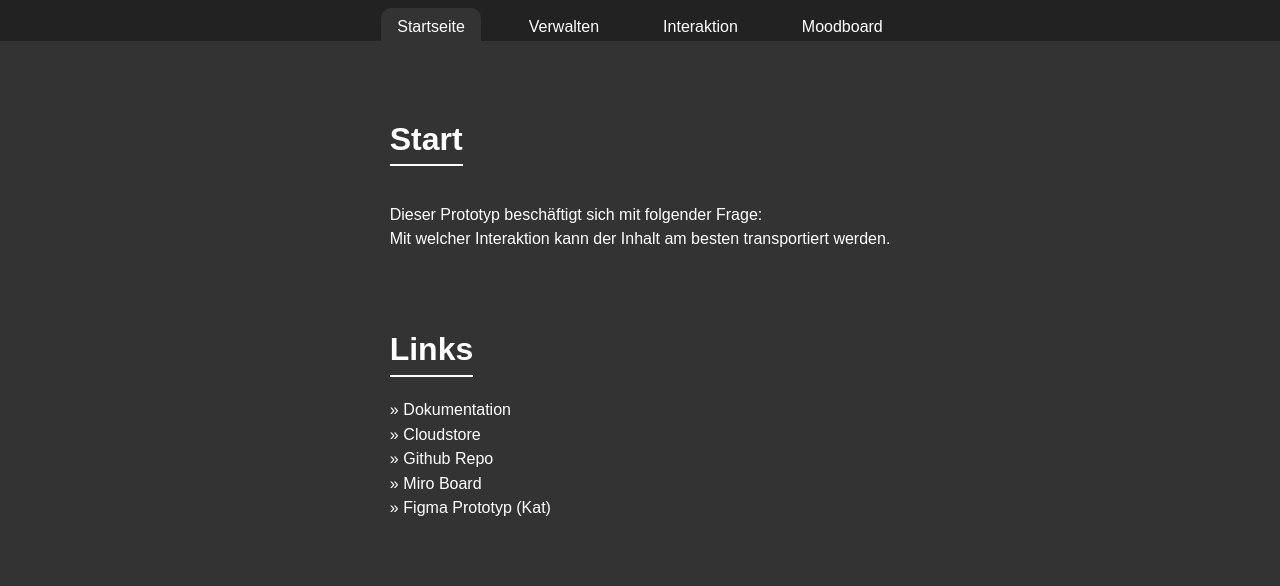
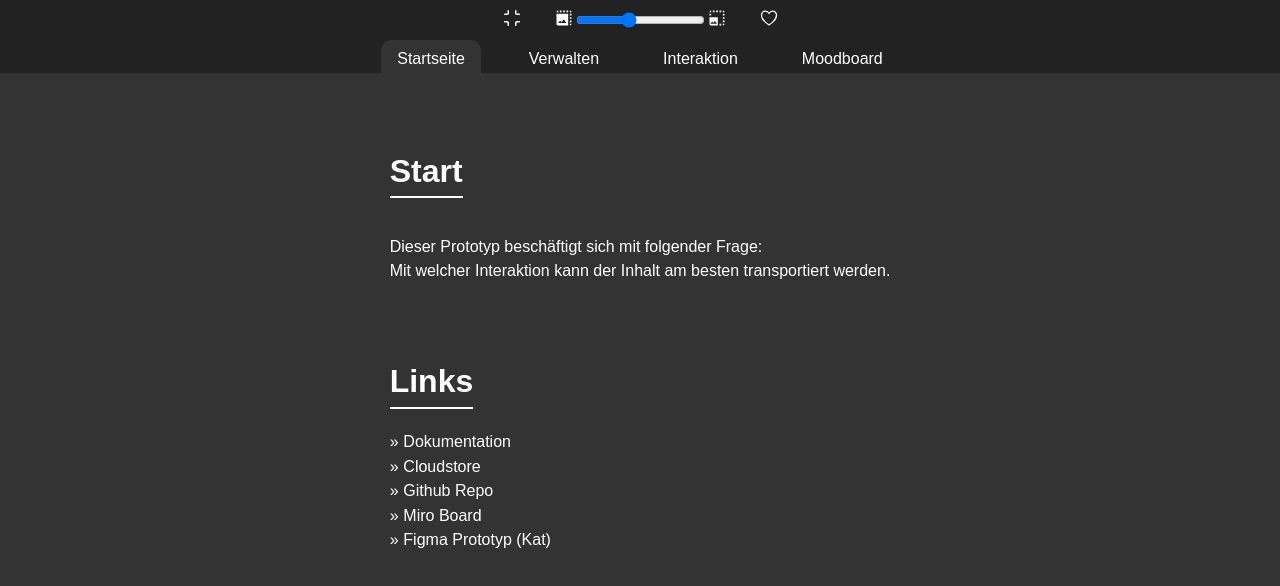
Before and after one commit to ziegenhagel/apollon, a Nuxt app: page / in a window 1280 px wide. Shown: the top 586 px of the page. Built offline with nearby package versions, Linux system fonts and the light colour scheme.

Commit message:
zoom with :key for re-render

```diff
--- a/app.vue
+++ b/app.vue
@@ -1,16 +1,19 @@
 <template>
-  <div :class="'page page-'+route.path.substring(1)" :key="route.path">
+  <div :class="'page page-'+route.path.substring(1)+' object-fit-'+toolbar.objectFit"
+       :key="route.path">
     <NavBar/>
+    <Gallery :key="toolbar.columns" v-if="route.path == '/gallery' || route.path == '/interaction'" :assets="assets"/>
+    <Preview :key="toolbar.columns" v-if="route.path == '/interaction'"/>
+    <Moodboard v-if="route.path == '/moodboard'"/>
     <Start v-if="route.path == '/'"/>
-    <Gallery v-if="route.path == '/gallery' || route.path == '/interaction'" :assets="assets"/>
-    <Preview v-if="route.path == '/interaction'"/>
-    <Moodboard v-if="route.path == '/moodboard'"/>
   </div>
 </template>
 
 <script setup>
 const assets = useAssets();
 const route = useRoute();
+const toolbar = useToolbar()
+const toolbar_columns = computed(() => toolbar.value.columns)
 </script>
 
 <style>
@@ -23,4 +26,8 @@ body, html {
   color: #fff;
   font-family: "Apple Braille", sans-serif;
 }
+
+.gallery {
+  grid-template-columns: repeat(v-bind('toolbar_columns'), 1fr);
+}
 </style>
--- a/assets/css/main.css
+++ b/assets/css/main.css
@@ -21,7 +21,7 @@
 }
 
 .page-interaction .gallery {
-    grid-template-columns: repeat(5, 1fr);
+    /* grid-template-columns: repeat(5, 1fr); */
 }
 
 
@@ -52,12 +52,17 @@
     transition: .3s;
 }
 
-.asset .object > * {
+.object-fit-contain .asset .object > * {
     object-fit: contain;
 }
 
+.object-fit-cover .asset .object > * {
+    object-fit: cover;
+}
+
+
 .cover .asset .object > * {
-    object-fit: cover   ;
+    object-fit: cover;
 }
 
 .asset .caption {
--- a/components/gallery.vue
+++ b/components/gallery.vue
@@ -1,14 +1,38 @@
 <template>
   <div class="gallery">
     <GalleryAsset @click="selectAsset(asset)" v-for="asset in assets" :asset="asset"
-                  :class="{selected: selectedAsset?.id == asset.id}"/>
+                  :class="{selected: isSelected(asset)}"/>
   </div>
 </template>
 
 <script lang="ts" setup>
-const selectedAsset = useState<Asset | null>('asset');
+const selectedAssets = computed(() => {
+  return props.assets.filter(asset => asset.selected);
+});
+
 const selectAsset = (asset: Asset) => {
-  selectedAsset.value = asset;
+
+
+  // if shift is pressed, select all assets between the last selected asset and the current asset
+  if (event.shiftKey && selectedAssets.value.length > 0) {
+    const lastSelectedAsset = selectedAssets.value[selectedAssets.value.length - 1];
+    const lastSelectedAssetIndex = props.assets.indexOf(lastSelectedAsset);
+    const currentAssetIndex = props.assets.indexOf(asset);
+    const start = Math.min(lastSelectedAssetIndex, currentAssetIndex);
+    const end = Math.max(lastSelectedAssetIndex, currentAssetIndex);
+    for (let i = start; i <= end; i++) {
+      props.assets[i].selected = true;
+    }
+  } else if (event.altKey) {
+    asset.selected = !asset.selected;
+  } else {
+    props.assets.forEach(asset => asset.selected = false);
+    asset.selected = true;
+  }
+};
+
+const isSelected = (asset: Asset) => {
+  return selectedAssets.value.includes(asset);
 };
 
 const props = defineProps<{
--- a/components/nav/bar.vue
+++ b/components/nav/bar.vue
@@ -1,7 +1,70 @@
-<script lang="ts" setup></script>
+<script lang="ts" setup>
+const toolbar = useToolbar()
+
+const toggleObjectFit = () => {
+  console.log(toolbar.value)
+  if (toolbar.value.objectFit == 'cover')
+    toolbar.value.objectFit = 'contain'
+  else
+    toolbar.value.objectFit = 'cover'
+}
+
+const favoriteSelected = () => {
+  if (!selectedAssets.value.length) return
+  if (selectedAssets.value.filter(asset => !asset.favorite).length) {
+    selectedAssets.value.map(asset => asset.favorite = true);
+  } else {
+    selectedAssets.value.map(asset => asset.favorite = false);
+  }
+}
+
+const assets = useState('assets')
+const selectedAssets = computed(() => {
+  return assets.value.filter(asset => asset.selected);
+});
+
+</script>
 
 <template>
-  <nav>
+  <nav id="toolbar">
+    <li @click="toggleObjectFit()">
+      <svg v-if="toolbar.objectFit == 'contain'" xmlns="http://www.w3.org/2000/svg" width="32" height="32"
+           viewBox="0 0 20 20">
+        <path fill="currentColor"
+              d="M3 5.25A2.25 2.25 0 0 1 5.25 3h1.865a.75.75 0 1 1 0 1.5H5.25a.75.75 0 0 0-.75.75v1.865a.75.75 0 1 1-1.5 0V5.25Zm9.135-1.5a.75.75 0 0 1 .75-.75h1.865A2.25 2.25 0 0 1 17 5.25v1.865a.75.75 0 0 1-1.5 0V5.25a.75.75 0 0 0-.75-.75h-1.865a.75.75 0 0 1-.75-.75ZM3.75 12.135a.75.75 0 0 1 .75.75v1.865c0 .414.336.75.75.75h1.865a.75.75 0 0 1 0 1.5H5.25A2.25 2.25 0 0 1 3 14.75v-1.865a.75.75 0 0 1 .75-.75Zm12.5 0a.75.75 0 0 1 .75.75v1.865A2.25 2.25 0 0 1 14.75 17h-1.865a.75.75 0 0 1 0-1.5h1.865a.75.75 0 0 0 .75-.75v-1.865a.75.75 0 0 1 .75-.75Z"/>
+      </svg>
+      <svg v-else xmlns="http://www.w3.org/2000/svg" width="32" height="32" viewBox="0 0 20 20">
+        <path fill="currentColor"
+              d="M15 5.5a.5.5 0 0 1-.5-.5V2.75a.75.75 0 0 0-1.5 0V5a2 2 0 0 0 2 2h2.25a.75.75 0 0 0 0-1.5H15ZM5.5 15a.5.5 0 0 0-.5-.5H2.75a.75.75 0 0 1 0-1.5H5a2 2 0 0 1 2 2v2.25a.75.75 0 0 1-1.5 0V15Zm9 0a.5.5 0 0 1 .5-.5h2.25a.75.75 0 0 0 0-1.5H15a2 2 0 0 0-2 2v2.25a.75.75 0 0 0 1.5 0V15Zm-9-10a.5.5 0 0 1-.5.5H2.75a.75.75 0 0 0 0 1.5H5a2 2 0 0 0 2-2V2.75a.75.75 0 0 0-1.5 0V5Z"/>
+      </svg>
+    </li>
+    <li>
+      <svg xmlns="http://www.w3.org/2000/svg" width="32" height="32" viewBox="0 0 24 24">
+        <path fill="currentColor"
+              d="M5 21q-.825 0-1.413-.588T3 19V7h14v14H5Zm14 0v-2h2q0 .825-.588 1.413T19 21ZM5 18h10l-3.4-4.5L9 17l-1.6-2.15L5 18Zm14-1v-2h2v2h-2Zm0-4v-2h2v2h-2Zm0-4V7h2v2h-2ZM3 5q0-.825.588-1.413T5 3v2H3Zm4 0V3h2v2H7Zm4 0V3h2v2h-2Zm4 0V3h2v2h-2Zm4 0V3q.825 0 1.413.588T21 5h-2Z"/>
+      </svg>
+      <input type="range" min="3" max="8" v-model="toolbar.columns"/>
+      <svg xmlns="http://www.w3.org/2000/svg" width="32" height="32" viewBox="0 0 24 24">
+        <path fill="currentColor"
+              d="M5 21q-.825 0-1.413-.588T3 19v-8h10v10H5Zm10 0v-2h2v2h-2Zm4 0v-2h2q0 .825-.588 1.413T19 21ZM4 19h8l-2.6-3.5L7.5 18l-1.4-1.85L4 19Zm15-2v-2h2v2h-2Zm0-4v-2h2v2h-2ZM3 9V7h2v2H3Zm16 0V7h2v2h-2ZM3 5q0-.825.588-1.413T5 3v2H3Zm4 0V3h2v2H7Zm4 0V3h2v2h-2Zm4 0V3h2v2h-2Zm4 0V3q.825 0 1.413.588T21 5h-2Z"/>
+      </svg>
+    </li>
+    <li @click="favoriteSelected()">
+      <svg v-if="selectedAssets.length && selectedAssets.filter(asset=>!asset.favorite).length==0"
+           xmlns="http://www.w3.org/2000/svg"
+           viewBox="0 0 24 24"
+           fill="currentColor" class="w-6 h-6">
+        <path
+            d="M11.645 20.91l-.007-.003-.022-.012a15.247 15.247 0 01-.383-.218 25.18 25.18 0 01-4.244-3.17C4.688 15.36 2.25 12.174 2.25 8.25 2.25 5.322 4.714 3 7.688 3A5.5 5.5 0 0112 5.052 5.5 5.5 0 0116.313 3c2.973 0 5.437 2.322 5.437 5.25 0 3.925-2.438 7.111-4.739 9.256a25.175 25.175 0 01-4.244 3.17 15.247 15.247 0 01-.383.219l-.022.012-.007.004-.003.001a.752.752 0 01-.704 0l-.003-.001z"/>
+      </svg>
+      <svg v-else xmlns="http://www.w3.org/2000/svg" fill="none" viewBox="0 0 24 24"
+           stroke-width="1.5" stroke="currentColor" class="w-6 h-6">
+        <path stroke-linecap="round" stroke-linejoin="round"
+              d="M21 8.25c0-2.485-2.099-4.5-4.688-4.5-1.935 0-3.597 1.126-4.312 2.733-.715-1.607-2.377-2.733-4.313-2.733C5.1 3.75 3 5.765 3 8.25c0 7.22 9 12 9 12s9-4.78 9-12z"/>
+      </svg>
+    </li>
+  </nav>
+  <nav id="tabs">
     <li>
       <router-link to="/" :class="{ active: $route.path === '/' }">Startseite</router-link>
     </li>
--- /dev/null
+++ b/composables/useToolbar.ts
@@ -0,0 +1,6 @@
+export const useToolbar = () => {
+    return useState('toolbar', () => ({
+        objectFit: 'cover',
+        columns: 5
+    }))
+}
```
Also changed, not shown: components/start.vue (+5 -4 lines).
